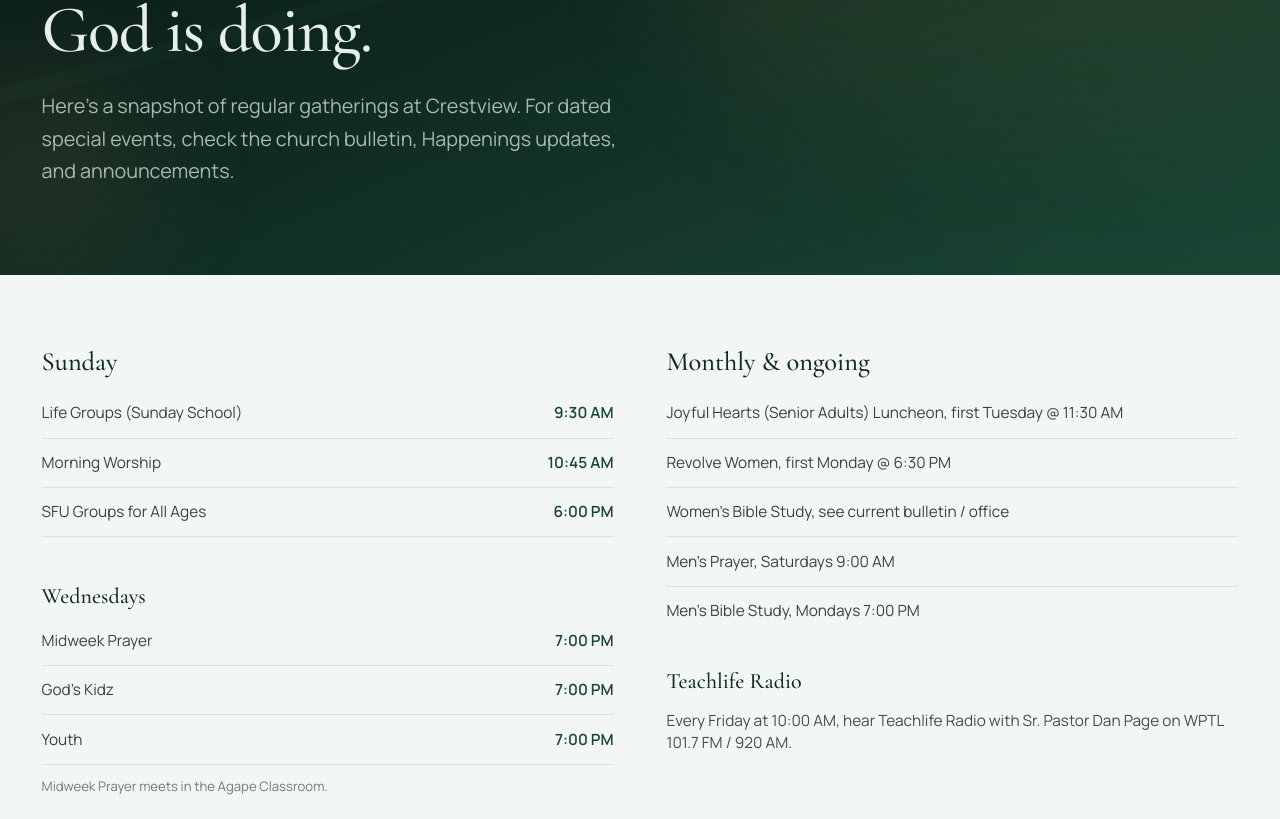
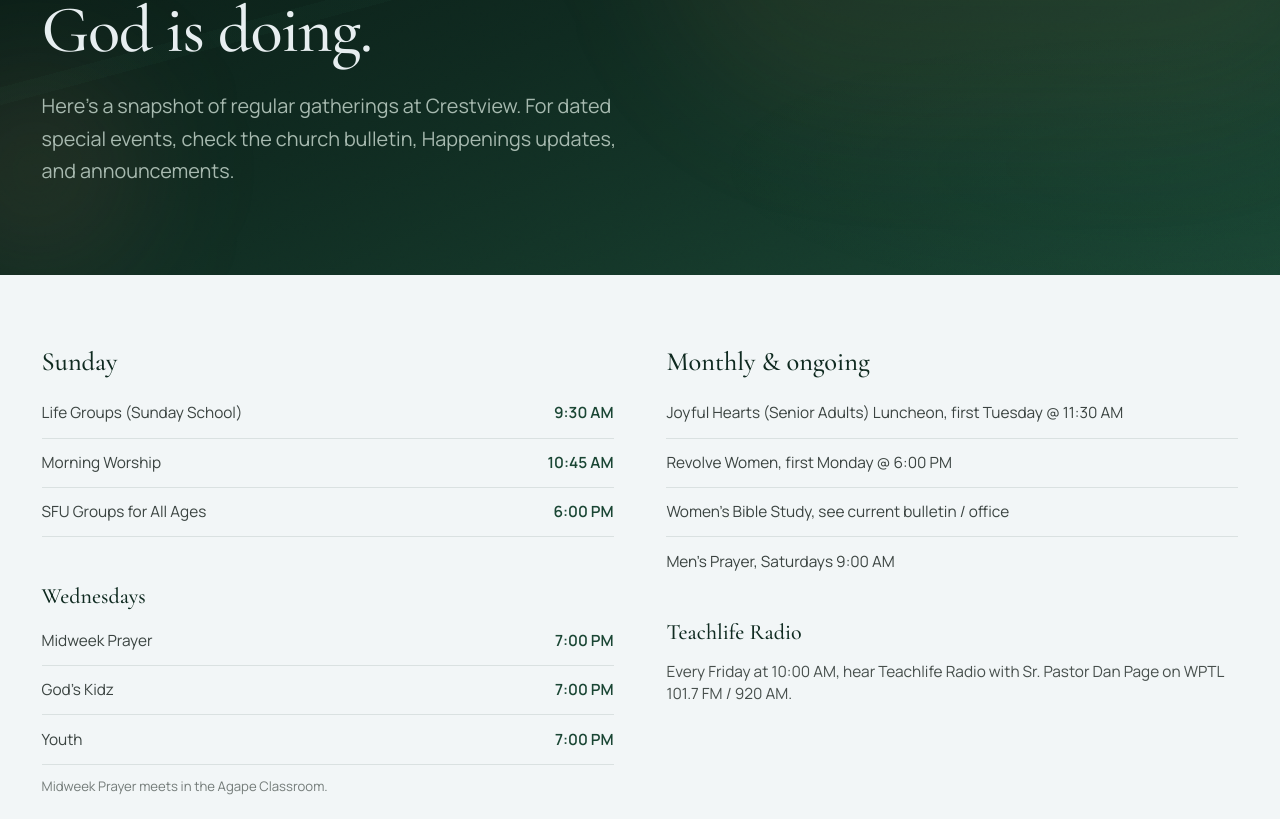
Before and after one commit to bearpixelmedia/crestviewcanton.com, a Next.js app: page /events in a window 1280 px wide. Shown: the part 364-1183 px from the top of the page. Built offline with nearby package versions, Linux system fonts and the light colour scheme.

Commit message:
Update Revolve Women time and drop Men’s Monday study
Set Revolve Women to first Monday at 6:00 PM on Events and Adult
Ministry, and remove Men’s Bible Study Mondays 7:00 PM from Events.

```diff
--- a/src/app/adult-ministry/page.tsx
+++ b/src/app/adult-ministry/page.tsx
@@ -103,7 +103,7 @@ export default function AdultMinistryPage() {
             <p className="mt-3 text-sm leading-relaxed text-ink/75">
               Under the direction of Rhonda Beck. Mission: revolving around
               Christ, to Reach, Equip, and Send. Revolve Women / WMU, first
-              Monday of each month at 6:30 PM. Ladies Bible Study, check the
+              Monday of each month at 6:00 PM. Ladies Bible Study, check the
               current bulletin for day/time ({site.phone}).
             </p>
           </div>
--- a/src/app/events/page.tsx
+++ b/src/app/events/page.tsx
@@ -66,16 +66,13 @@ export default function EventsPage() {
                 Joyful Hearts (Senior Adults) Luncheon, first Tuesday @ 11:30 AM
               </li>
               <li className="border-b border-pine/10 pb-3">
-                Revolve Women, first Monday @ 6:30 PM
+                Revolve Women, first Monday @ 6:00 PM
               </li>
               <li className="border-b border-pine/10 pb-3">
                 Women’s Bible Study, see current bulletin / office
               </li>
-              <li className="border-b border-pine/10 pb-3">
+              <li>
                 Men’s Prayer, Saturdays 9:00 AM
-              </li>
-              <li>
-                Men’s Bible Study, Mondays 7:00 PM
               </li>
             </ul>
 
```
